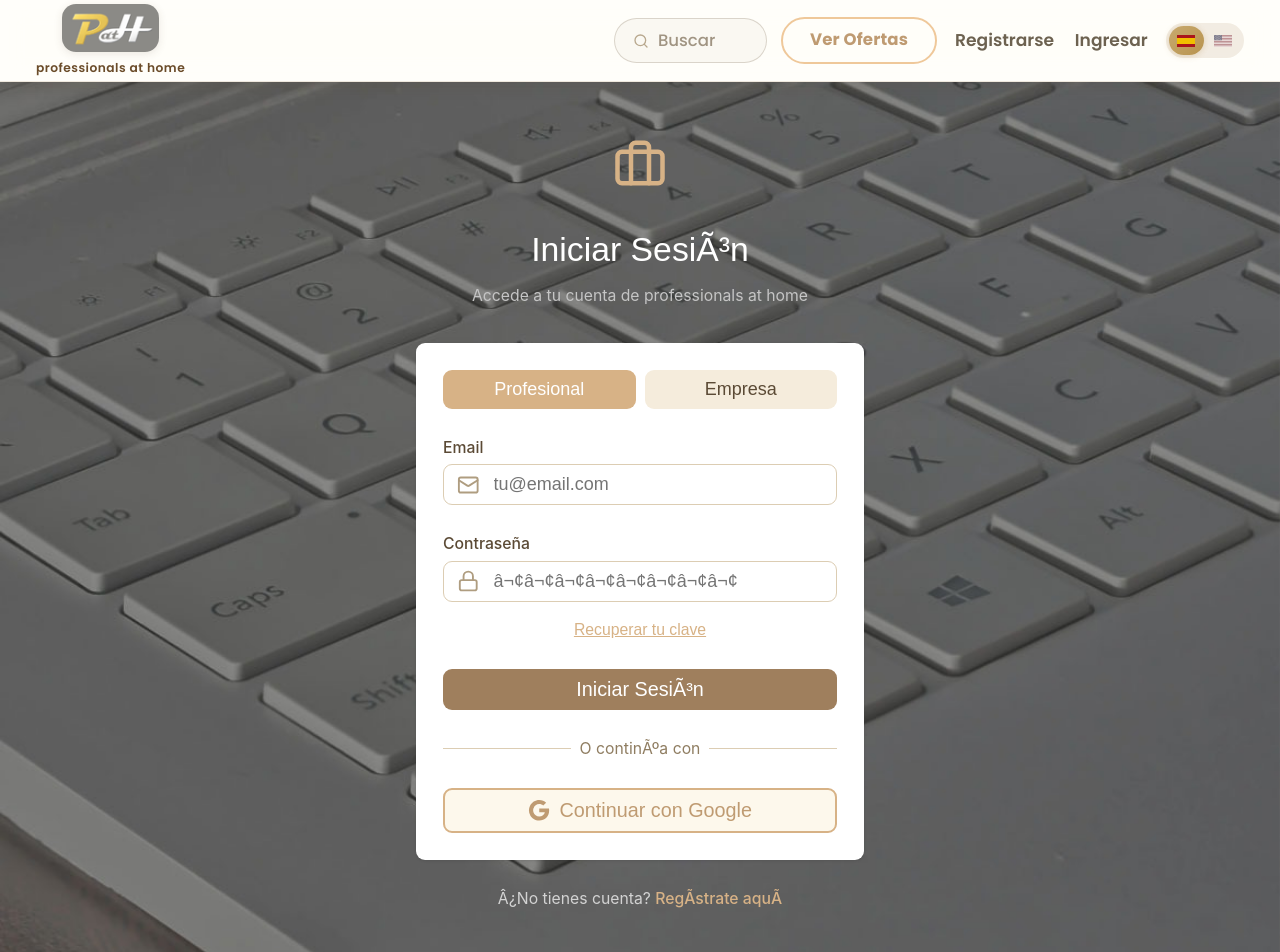
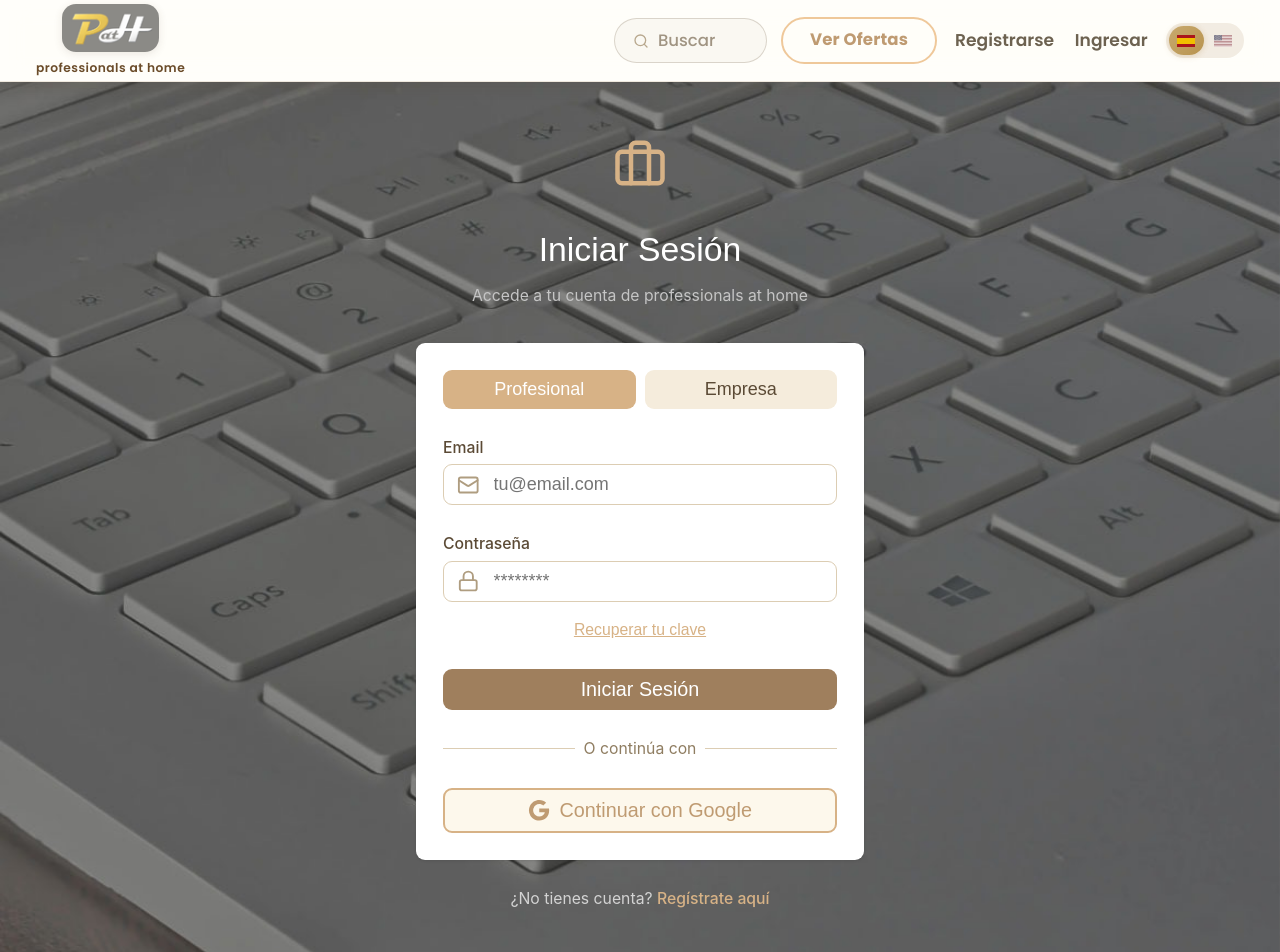
Before and after one commit to nicogomez94/job-application, a React (Vite) app in the folder frontend/: page /login in a window 1280 px wide. Shown: the top 952 px of the page. Built offline with nearby package versions, Linux system fonts and the light colour scheme; no server answers.

Commit message:
fix chars

```diff
--- a/frontend/src/context/i18nStore.jsx
+++ b/frontend/src/context/i18nStore.jsx
@@ -460,7 +460,7 @@ const ES_TO_EN = {
   'Seleccion? un logo': 'Select a logo',
   'Subiendo...': 'Uploading...',
   'Subir logo': 'Upload logo',
-  'Calificacion de la empresa': 'Company rating',
+  'Calificacion Freelance': 'Freelance Rating',
   'Todavia no tenes calificaciones': "You don't have ratings yet",
   'Inscripci?n inicial: 2 meses gratis en tu primera vez en la plataforma.':
     'Initial registration: 2 free months on your first time on the platform.',
--- a/frontend/src/pages/JobDetail.jsx
+++ b/frontend/src/pages/JobDetail.jsx
@@ -316,7 +316,7 @@ export default function JobDetail() {
 
               <div style={{ marginBottom: '0.7rem' }}>
                 <RatingSummary
-                  title="Calificacion de la empresa"
+                  title="Calificacion Freelance"
                   average={job.company?.ratingSummary?.average}
                   total={job.company?.ratingSummary?.total}
                   emptyText="Todavia sin calificaciones"
--- a/frontend/src/pages/auth/Login.jsx
+++ b/frontend/src/pages/auth/Login.jsx
@@ -74,12 +74,12 @@ export default function Login({
       const userData = user || company || admin;
 
       setAuth(userData, userType, token);
-      toast.success('Â¡Bienvenido!');
+      toast.success('¡Bienvenido!');
 
       if (userType === 'user') {
         navigate('/user/dashboard');
       } else if (userType === 'company') {
-        // Si la empresa no tiene suscripciÃ³n activa, redirigir a selecciÃ³n de plan
+        // Si la empresa no tiene suscripción activa, redirigir a selección de plan
         try {
           await subscriptionService.getActive();
           navigate('/company/dashboard');
@@ -94,7 +94,7 @@ export default function Login({
         navigate('/admin/dashboard');
       }
     } catch (error) {
-      toast.error(error.response?.data?.error || 'Error al iniciar sesiÃ³n');
+      toast.error(error.response?.data?.error || 'Error al iniciar sesión');
     } finally {
       setLoading(false);
     }
@@ -179,7 +179,7 @@ export default function Login({
       <div className="login-box">
         <div className="login-header">
           <Briefcase className="login-logo" />
-          <h2 className="login-title">Iniciar SesiÃ³n</h2>
+          <h2 className="login-title">Iniciar Sesión</h2>
           <p className="login-subtitle">
             Accede a tu cuenta de professionals at home
           </p>
@@ -217,7 +217,7 @@ export default function Login({
                     required: 'El email es requerido',
                     pattern: {
                       value: /^[A-Z0-9._%+-]+@[A-Z0-9.-]+\.[A-Z]{2,}$/i,
-                      message: 'Email invÃ¡lido',
+                      message: 'Email inválido',
                     },
                   })}
                   className="input login-input-with-icon"
@@ -237,10 +237,10 @@ export default function Login({
                   id="login-password"
                   type="password"
                   {...register('password', {
-                    required: 'La contraseÃ±a es requerida',
+                    required: 'La contraseña es requerida',
                   })}
                   className="input login-input-with-icon"
-                  placeholder="â¬¢â¬¢â¬¢â¬¢â¬¢â¬¢â¬¢â¬¢"
+                  placeholder="********"
                 />
               </div>
               {errors.password && (
@@ -263,7 +263,7 @@ export default function Login({
               disabled={loading}
               className="btn btn-primary login-submit-btn"
             >
-              {loading ? 'Iniciando sesiÃ³n...' : 'Iniciar SesiÃ³n'}
+              {loading ? 'Iniciando sesión...' : 'Iniciar Sesión'}
             </button>
           </form>
 
@@ -274,7 +274,7 @@ export default function Login({
                   <div className="login-divider-line-inner" />
                 </div>
                 <div className="login-divider-text-wrapper">
-                  <span className="login-divider-text">O continÃºa con</span>
+                  <span className="login-divider-text">O continúa con</span>
                 </div>
               </div>
 
@@ -314,12 +314,12 @@ export default function Login({
         {userType !== 'admin' && (
           <div className="login-register-link-wrapper">
             <p className="login-register-text">
-              Â¿No tienes cuenta?{' '}
+              ¿No tienes cuenta?{' '}
               <Link
                 to={userType === 'user' ? '/register/user' : '/register/company'}
                 className="login-register-link"
               >
-                RegÃ­strate aquÃ­
+                Regístrate aquí
               </Link>
             </p>
           </div>
@@ -344,7 +344,7 @@ export default function Login({
                 onClick={closeRecoveryModal}
                 aria-label="Cerrar"
               >
-                Ã—
+                &times;
               </button>
 
               <h3 id="login-recovery-title" className="login-recovery-title">
--- a/frontend/src/pages/company/Profile.jsx
+++ b/frontend/src/pages/company/Profile.jsx
@@ -182,7 +182,7 @@ export default function CompanyProfile() {
           </div>
           <div style={{ marginLeft: 'auto' }}>
             <RatingSummary
-              title="Calificacion de la empresa"
+              title="Calificacion Freelance"
               average={ratingSummary.average}
               total={ratingSummary.total}
               emptyText="Todavia no tenes calificaciones"
```
